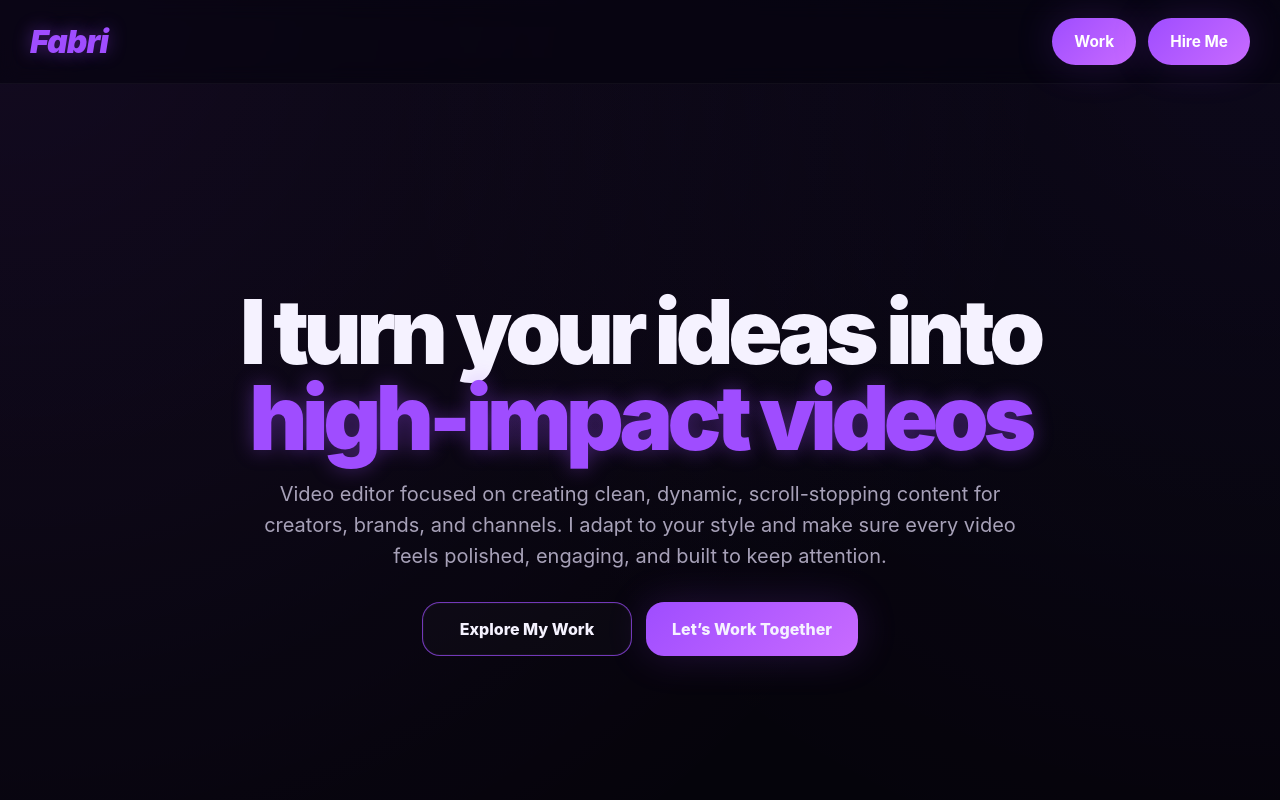
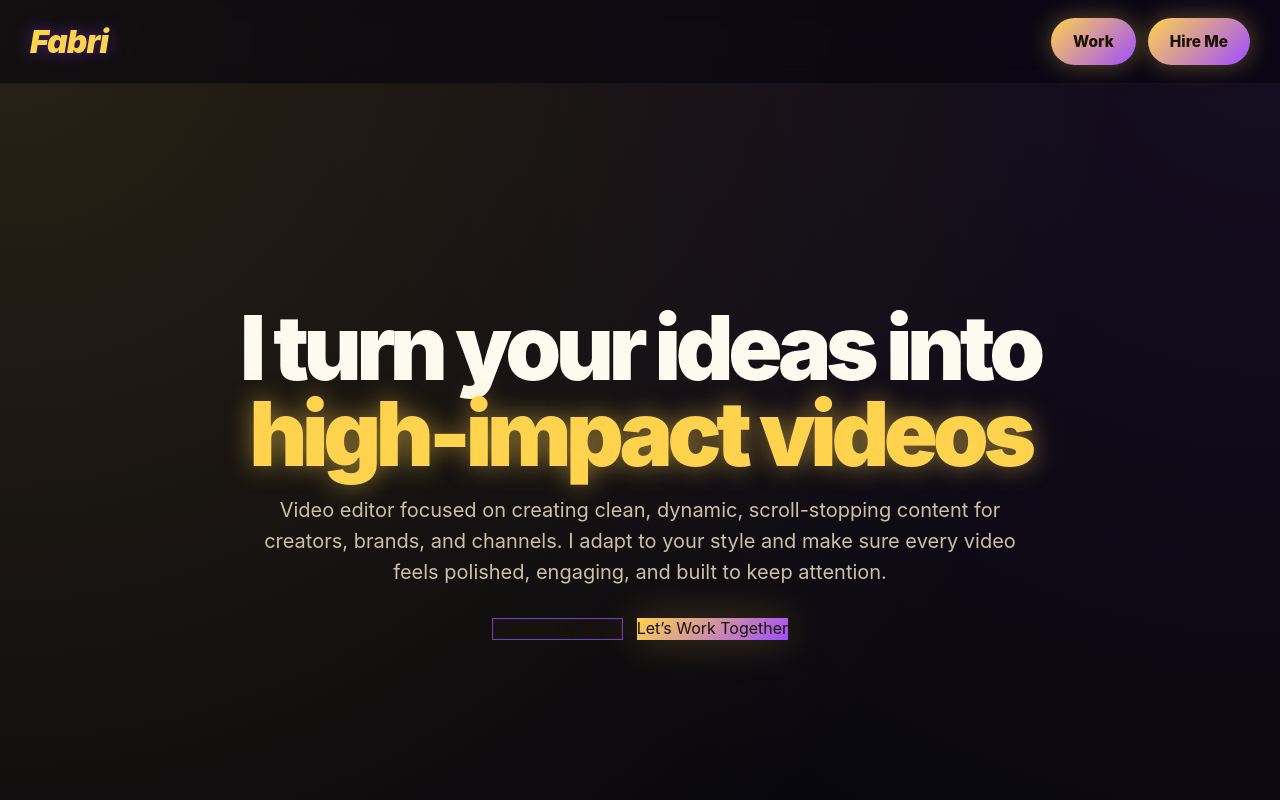
Before and after one commit to fabrizioneyra12/fabrizioneyra12.github.io, a plain HTML site: page index.html in a window 1280 px wide. Shown: the top 800 px of the page. Drawn offline with Linux system fonts and the light colour scheme.

Commit message:
Update index.html

```diff
--- a/index.html
+++ b/index.html
@@ -6,14 +6,14 @@
   <title>Fabri | Video Editor</title>
   <style>
     :root {
-      --bg: #05030d;
+      --bg: #0a0810;
       --panel: rgba(255,255,255,0.05);
-      --panel-border: rgba(180, 95, 255, 0.18);
-      --text: #f5f2ff;
-      --muted: #a7a1b8;
-      --accent: #9f4dff;
-      --accent-2: #c86bff;
-      --shadow: 0 0 40px rgba(159, 77, 255, 0.18);
+      --panel-border: rgba(255, 210, 80, 0.25);
+      --text: #fdfaf0;
+      --muted: #c9c2a5;
+      --accent: #ffd34d; /* yellow main */
+      --accent-2: #9f4dff; /* purple secondary */
+      --shadow: 0 0 40px rgba(255, 211, 77, 0.25);
       --radius: 24px;
       --max: 1220px;
     }
@@ -31,8 +31,8 @@
     body {
       font-family: Inter, Arial, Helvetica, sans-serif;
       background:
-        radial-gradient(circle at top left, rgba(159, 77, 255, 0.12), transparent 28%),
-        radial-gradient(circle at top right, rgba(120, 70, 255, 0.09), transparent 24%),
+        radial-gradient(circle at top left, rgba(255, 211, 77, 0.18), transparent 30%),
+        radial-gradient(circle at top right, rgba(159, 77, 255, 0.12), transparent 26%),
         linear-gradient(180deg, rgba(255,255,255,0.01), rgba(255,255,255,0));
       background-color: var(--bg);
       color: var(--text);
@@ -93,10 +93,10 @@
       padding: 14px 22px;
       border-radius: 999px;
       background: linear-gradient(135deg, var(--accent), var(--accent-2));
-      color: #fff;
-      font-weight: 700;
+      color: #1a1200;
+      font-weight: 800;
       font-size: 0.96rem;
-      box-shadow: var(--shadow);
+      box-shadow: 0 0 25px rgba(255, 211, 77, 0.35);
       transition: transform 0.25s ease, box-shadow 0.25s ease, opacity 0.25s ease;
     }
 
@@ -130,7 +130,7 @@
     .hero .accent-line {
       display: block;
       color: var(--accent);
-      text-shadow: 0 0 20px rgba(159, 77, 255, 0.38);
+      text-shadow: 0 0 25px rgba(255, 211, 77, 0.5);
     }
 
     .hero p {
@@ -151,14 +151,9 @@
 
     .ghost-btn,
     .cta-btn {
-      display: inline-flex;
-      align-items: center;
-      justify-content: center;
-      min-width: 210px;
-      padding: 16px 26px;
-      border-radius: 18px;
-      font-weight: 800;
-      transition: transform 0.25s ease, opacity 0.25s ease, box-shadow 0.25s ease;
+      background: linear-gradient(135deg, var(--accent), var(--accent-2));
+      color: #1a1200;
+      box-shadow: 0 0 30px rgba(255, 211, 77, 0.4);
     }
 
     .ghost-btn {
@@ -195,7 +190,7 @@
       border-radius: 999px;
       background: linear-gradient(90deg, var(--accent), transparent);
       margin-bottom: 22px;
-      box-shadow: 0 0 18px rgba(159, 77, 255, 0.45);
+      box-shadow: 0 0 20px rgba(255, 211, 77, 0.5);
     }
 
     .section-heading p {
@@ -233,8 +228,8 @@
 
     .video-card:hover {
       transform: translateY(-6px);
-      border-color: rgba(159, 77, 255, 0.45);
-      box-shadow: 0 20px 40px rgba(0, 0, 0, 0.36), 0 0 30px rgba(159, 77, 255, 0.12);
+      border-color: rgba(255, 211, 77, 0.6);
+      box-shadow: 0 20px 40px rgba(0, 0, 0, 0.36), 0 0 35px rgba(255, 211, 77, 0.18);
     }
 
     .video-frame {
@@ -307,7 +302,7 @@
 
     .feature-card:hover {
       transform: translateY(-5px);
-      border-color: rgba(159, 77, 255, 0.35);
+      border-color: rgba(255, 211, 77, 0.5);
     }
 
     .feature-card h3 {
```
